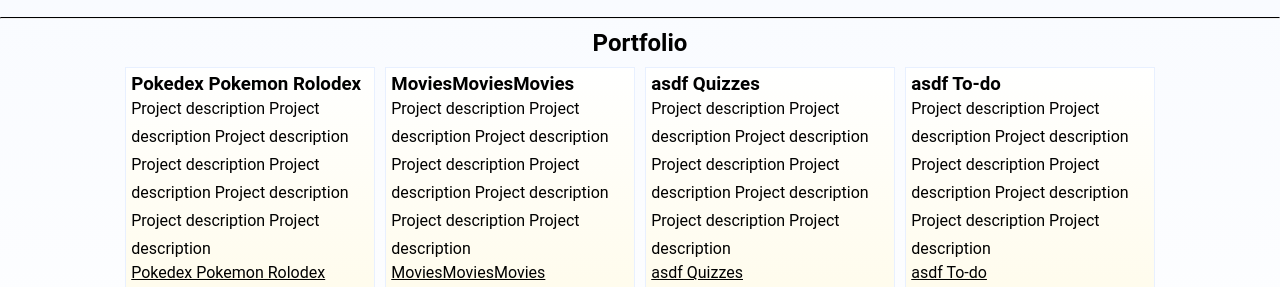
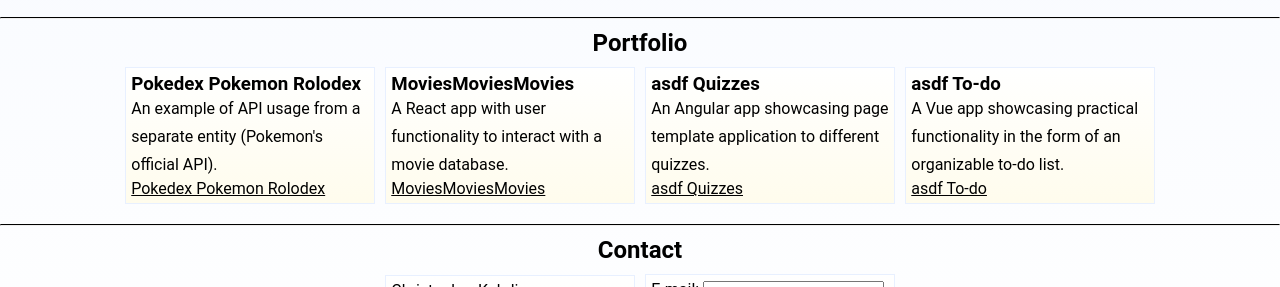
Before and after one commit to chriskahdian/portfolio-website, a plain HTML site: page index.html in a window 1280 px wide. Shown: the part 665-952 px from the top of the page. Drawn offline with nearby package versions, Linux system fonts and the light colour scheme.

Commit message:
202101271447

```diff
--- a/index.html
+++ b/index.html
@@ -74,22 +74,22 @@
     <div class="gridDiv">
       <article>
         <h3>Pokedex Pokemon Rolodex</h3>
-        <p>Project description Project description Project description Project description Project description Project description Project description Project description </p>
+        <p>An example of API usage from a separate entity (Pokemon's official API).</p>
         <a href="https://chriskahdian.github.io/pokedex-pokemon-rolodex/">Pokedex Pokemon Rolodex</a>
       </article>
       <article>
         <h3>MoviesMoviesMovies</h3>
-        <p>Project description Project description Project description Project description Project description Project description Project description Project description </p>
+        <p>A React app with user functionality to interact with a movie database.</p>
         <a href="https://moviesmoviesmovies.herokuapp.com/client/">MoviesMoviesMovies</a>
       </article>
       <article>
         <h3>asdf Quizzes</h3>
-        <p>Project description Project description Project description Project description Project description Project description Project description Project description </p>
+        <p>An Angular app showcasing page template application to different quizzes.</p>
         <a href="https://chriskahdian.github.io/asdf-quizzes/">asdf Quizzes</a>
       </article>
       <article>
         <h3>asdf To-do</h3>
-        <p>Project description Project description Project description Project description Project description Project description Project description Project description </p>
+        <p>A Vue app showcasing practical functionality in the form of an organizable to-do list.</p>
         <a href="https://chriskahdian.github.io/asdf-to-do/">asdf To-do</a>
       </article>
     </div>
```
